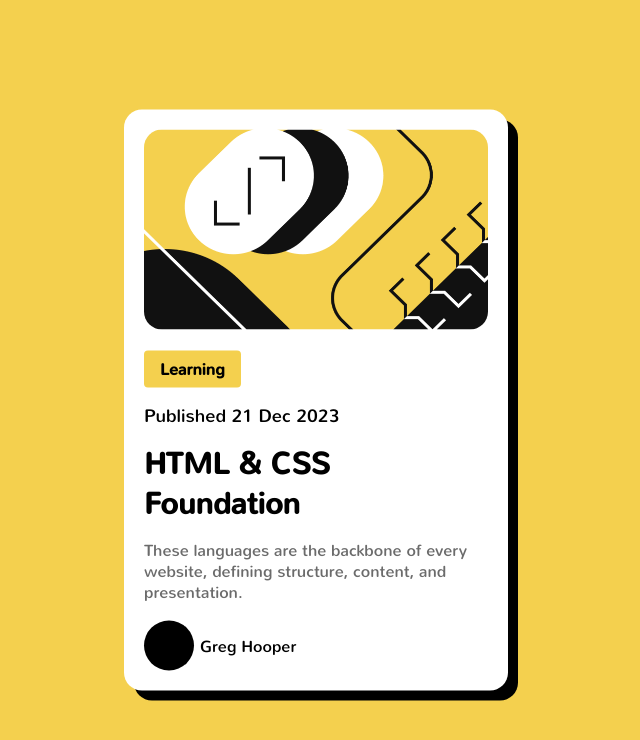
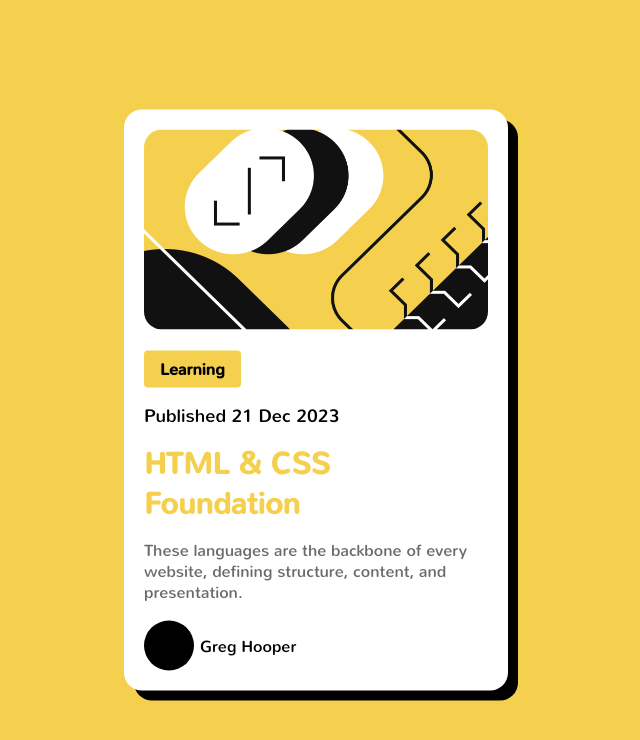
Before and after one commit to NaifIT11/basic-blog-card-challenge, a Next.js app: page / in a window 1280 px wide. In both pictures the pointer is over the element "HTML & CSS Foundation". Shown: the top 740 px of the page, without its empty margins (324-964 px from the left). Built offline with nearby package versions, Linux system fonts and the light colour scheme.

Commit message:
adding hover state to heading

```diff
--- a/src/app/globals.css
+++ b/src/app/globals.css
@@ -76,6 +76,11 @@ img{
     .card__content__up__heading{
       font-size: 1.875rem;
       font-weight: 900;
+      cursor: pointer;
+      &:hover{
+        color: var(--clr-yellow);
+        transition: all .3s cubic-bezier(0.075, 0.82, 0.165, 1);
+      }
     }
     .card__content__up__paragraph{
       color: var(--clr-gray);
```
